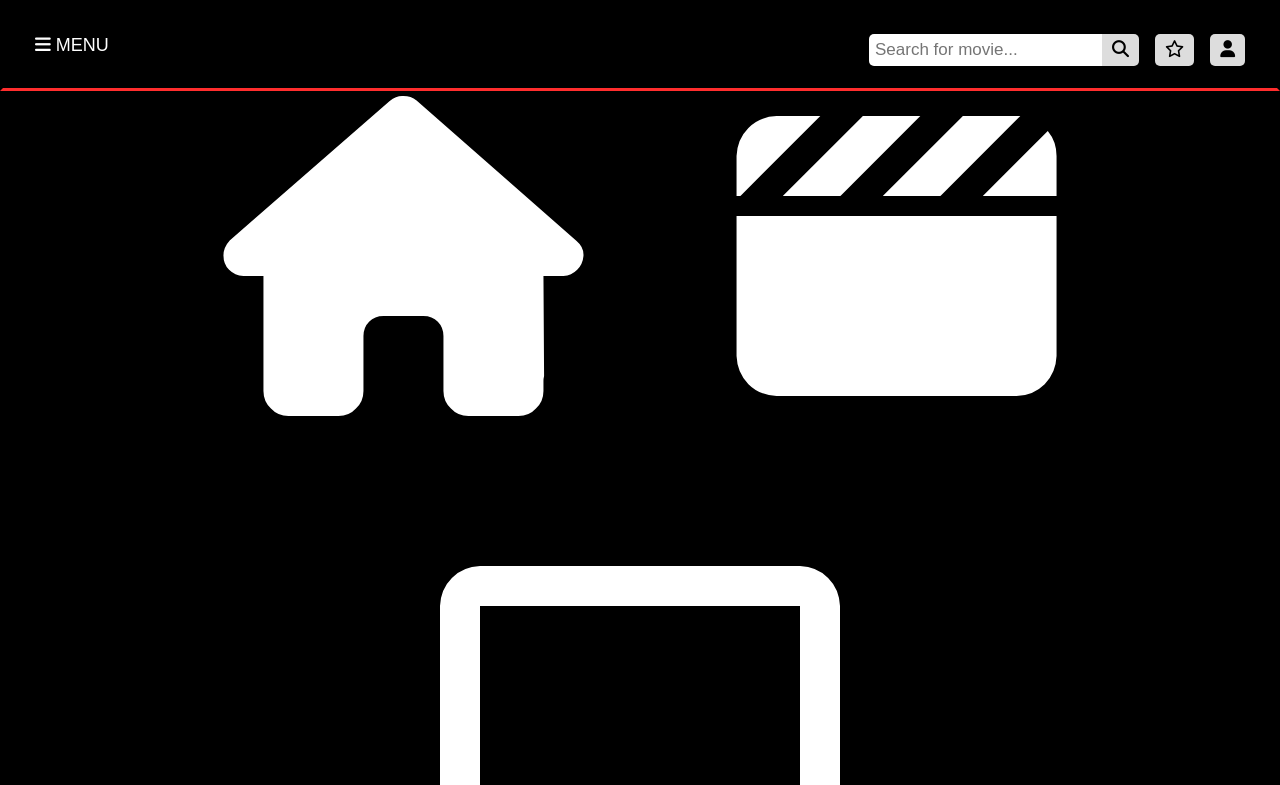
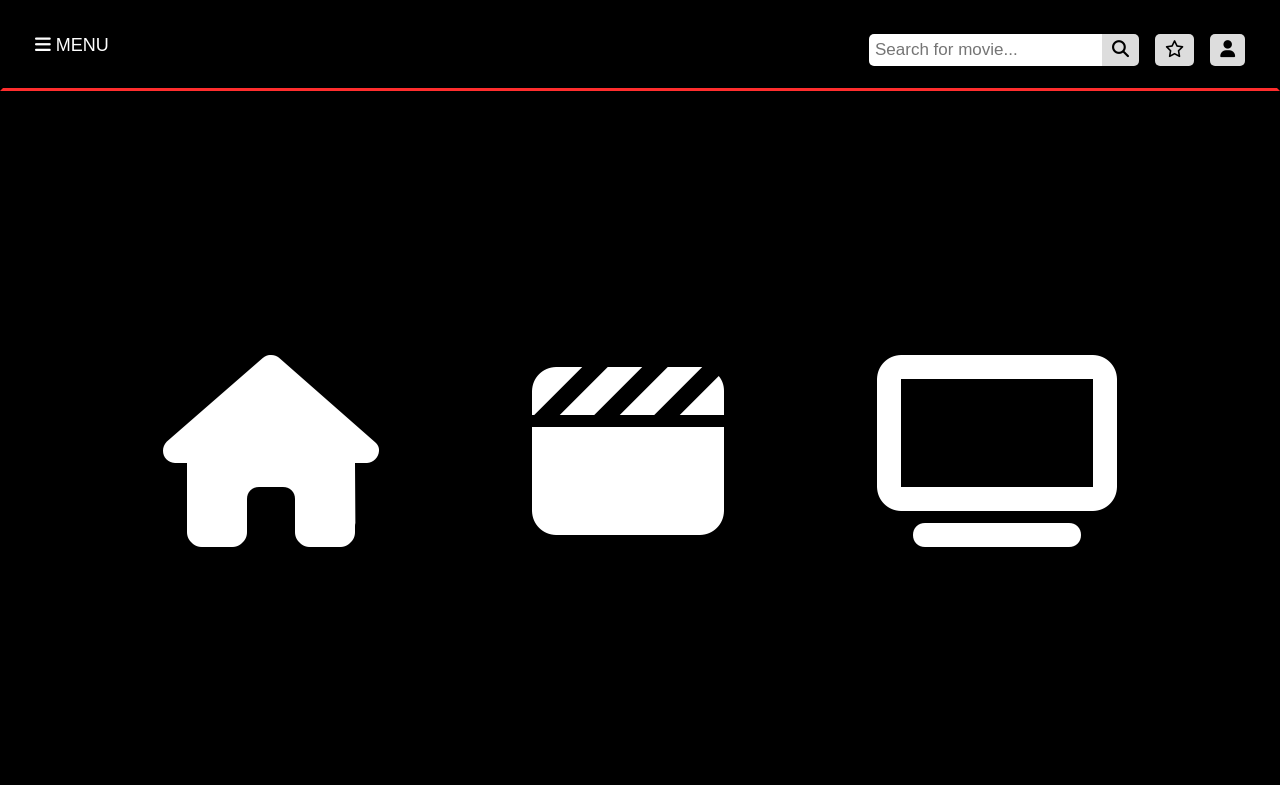
Before and after one commit to ellasig/GER, a plain HTML site: page index.html in a window 1280 px wide. Both pictures are taken after a click on the button "MENU". Shown: the top 785 px of the page. Drawn offline with Linux system fonts and the light colour scheme.

Commit message:
css fix on menu

```diff
--- a/css/index.css
+++ b/css/index.css
@@ -95,7 +95,7 @@ body {
 section {
     display: none;
     width: 100%;
-    height: 100vh;
+    height: 90vh;
     background-color: black;
     text-align: center;
     align-items: center;
@@ -105,7 +105,7 @@ section i {
     margin: 75px;
     padding: 0;
     color: white;
-    font-size: 25vw;
+    font-size: 15vw;
 }
 .menuButton {
     background-color: black;
```
